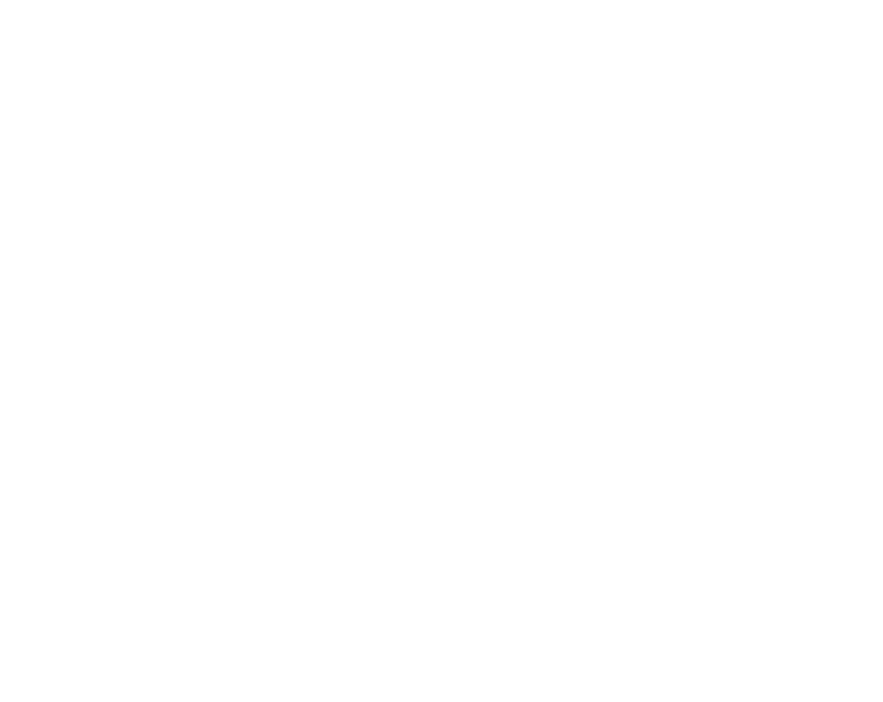
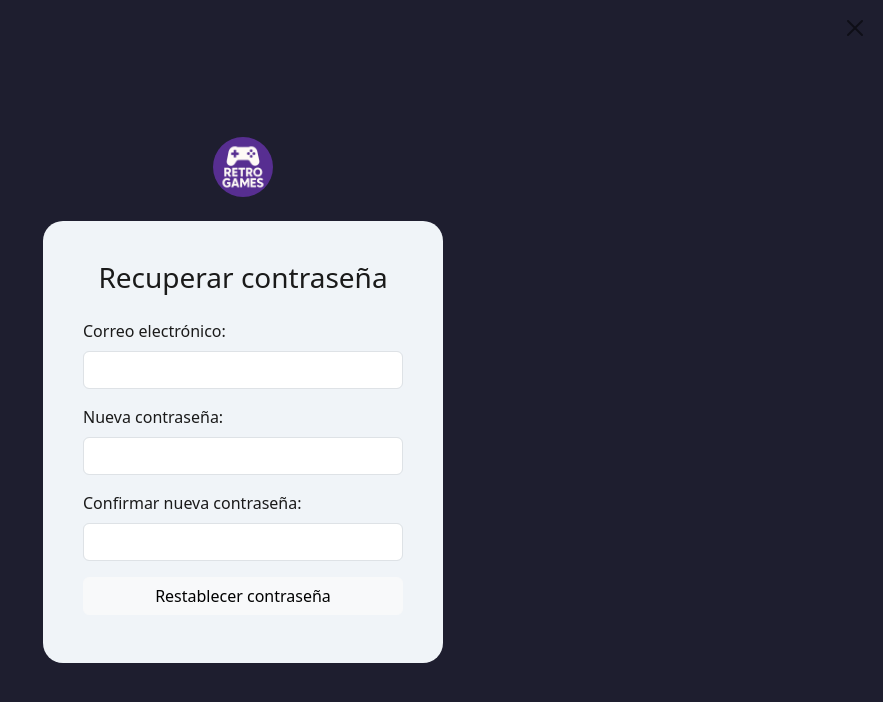
Before and after one commit to leonardochavezcornejo/TRABAJOPWG4, a React (Vite) app: page /recuperar in a window 1280 px wide. Before the commit this address had no page. Shown: the top 702 px of the page, without its empty margins (397-1280 px from the left). Built offline with nearby package versions, Linux system fonts and the light colour scheme.

Commit message:
Restablecer contraseña

```diff
--- a/src/MainRouter.tsx
+++ b/src/MainRouter.tsx
@@ -3,6 +3,7 @@
 import App from './App';
 import LoginForm from './components/autenticacion/login';
 import CreateAccount from './components/autenticacion/CreateAccount';
+import ResetPassword from './components/autenticacion/ResetPassword';
 
 const MainRouter = () => {
   return (
@@ -11,6 +12,7 @@
         <Route path="/" element={<App />} />
         <Route path="/login" element={<LoginForm />} />
         <Route path="/crear-cuenta" element={<CreateAccount />} />
+        <Route path="/recuperar" element={<ResetPassword />} />
       </Routes>
     </Router>
   );
--- /dev/null
+++ b/src/components/autenticacion/ResetPassword.tsx
@@ -0,0 +1,56 @@
+import React from 'react';
+import { useNavigate } from 'react-router-dom';
+import '../../assets/estilos4.css';
+
+const ResetPassword: React.FC = () => {
+  const navigate = useNavigate();
+
+  const handleSubmit = (e: React.FormEvent) => {
+    e.preventDefault();
+    navigate('/login');
+  };
+
+  return (
+    <div className="main-background d-flex flex-column align-items-center justify-content-center min-vh-100 position-relative">
+      {/* Logo */}
+      <div className="logo mb-4">
+        <img src="/img/logo.png" alt="Logo GameStore" />
+      </div>
+
+      {/* Botón de cierre */}
+      <button
+        type="button"
+        className="btn-close position-absolute top-0 end-0 m-3"
+        aria-label="Close"
+        onClick={() => navigate('/')}
+      ></button>
+
+      {/* Formulario */}
+      <div className="login-box">
+        <h3 className="text-center mb-4">Recuperar contraseña</h3>
+        <form onSubmit={handleSubmit}>
+          <div className="mb-3">
+            <label className="form-label">Correo electrónico:</label>
+            <input type="email" className="form-control" required />
+          </div>
+
+          <div className="mb-3">
+            <label className="form-label">Nueva contraseña:</label>
+            <input type="password" className="form-control" required />
+          </div>
+
+          <div className="mb-3">
+            <label className="form-label">Confirmar nueva contraseña:</label>
+            <input type="password" className="form-control" required />
+          </div>
+
+          <button type="submit" className="btn btn-light w-100 btn-custom mb-2">
+            Restablecer contraseña
+          </button>
+        </form>
+      </div>
+    </div>
+  );
+};
+
+export default ResetPassword;
--- a/src/components/autenticacion/login.tsx
+++ b/src/components/autenticacion/login.tsx
@@ -18,7 +18,7 @@
             src="/img/logo.png"
             alt="Logo GameStore"
             style={{ cursor: 'pointer', maxWidth: '80px' }}
-            onClick={() => navigate('/menu')}
+            onClick={() => navigate('/')}
           />
         </div>
         <div className="brand ms-2">
--- a/src/components/menu/Navbar.tsx
+++ b/src/components/menu/Navbar.tsx
@@ -19,23 +19,13 @@
     <nav className="navbar navbar-expand-lg navbar-dark bg-dark px-3">
       <a className="navbar-brand text-white me-4" href="#" onClick={() => onFilterCategory('All')}>GameStore</a>
       <div className="navbar-nav">
-        <a className="nav-link" href="#" onClick={() => onFilterCategory('Mejor valorados')}>Mejor Valorados</a>
-        <a className="nav-link" href="#" onClick={() => onFilterCategory('Más vendidos')}>Más vendidos</a>
-        <a className="nav-link" href="#" onClick={() => onFilterCategory('Gratuitos')}>Gratuitos</a>
-        <a className="nav-link" href="#" onClick={() => onFilterCategory('Multijugador')}>Multijugador</a>
-        <a className="nav-link" href="#" onClick={() => onFilterCategory('Acceso anticipado')}>Acceso anticipado</a>
+        <a className="nav-link" onClick={() => onFilterCategory('Mejor valorados')}>Mejor Valorados</a>
+        <a className="nav-link" onClick={() => onFilterCategory('Más vendidos')}>Más vendidos</a>
+        <a className="nav-link" onClick={() => onFilterCategory('Gratuitos')}>Gratuitos</a>
+        <a className="nav-link" onClick={() => onFilterCategory('Multijugador')}>Multijugador</a>
+        <a className="nav-link" onClick={() => onFilterCategory('Acceso anticipado')}>Acceso anticipado</a>
       </div>
 
-      <div className="nav-item dropdown ms-3">
-        <a className="nav-link dropdown-toggle" href="#" role="button" data-bs-toggle="dropdown">Categorías</a>
-        <ul className="dropdown-menu">
-          <li><a className="dropdown-item" href="#" onClick={() => onFilterCategory('All')}>Todos</a></li>
-          <li><a className="dropdown-item" href="#" onClick={() => onFilterCategory('Más vendidos')}>Más vendidos</a></li>
-          <li><a className="dropdown-item" href="#" onClick={() => onFilterCategory('Mejor valorados')}>Mejor valorados</a></li>
-          <li><a className="dropdown-item" href="#" onClick={() => onFilterCategory('Gratuitos')}>Gratuitos</a></li>
-          <li><a className="dropdown-item" href="#" onClick={() => onFilterCategory('Multijugador')}>Multijugador</a></li>
-        </ul>
-      </div>
 
       <div className="ms-auto d-flex">
         <button className="btn btn-outline-light me-2" onClick={onToggleCart}>Carrito</button>
```
